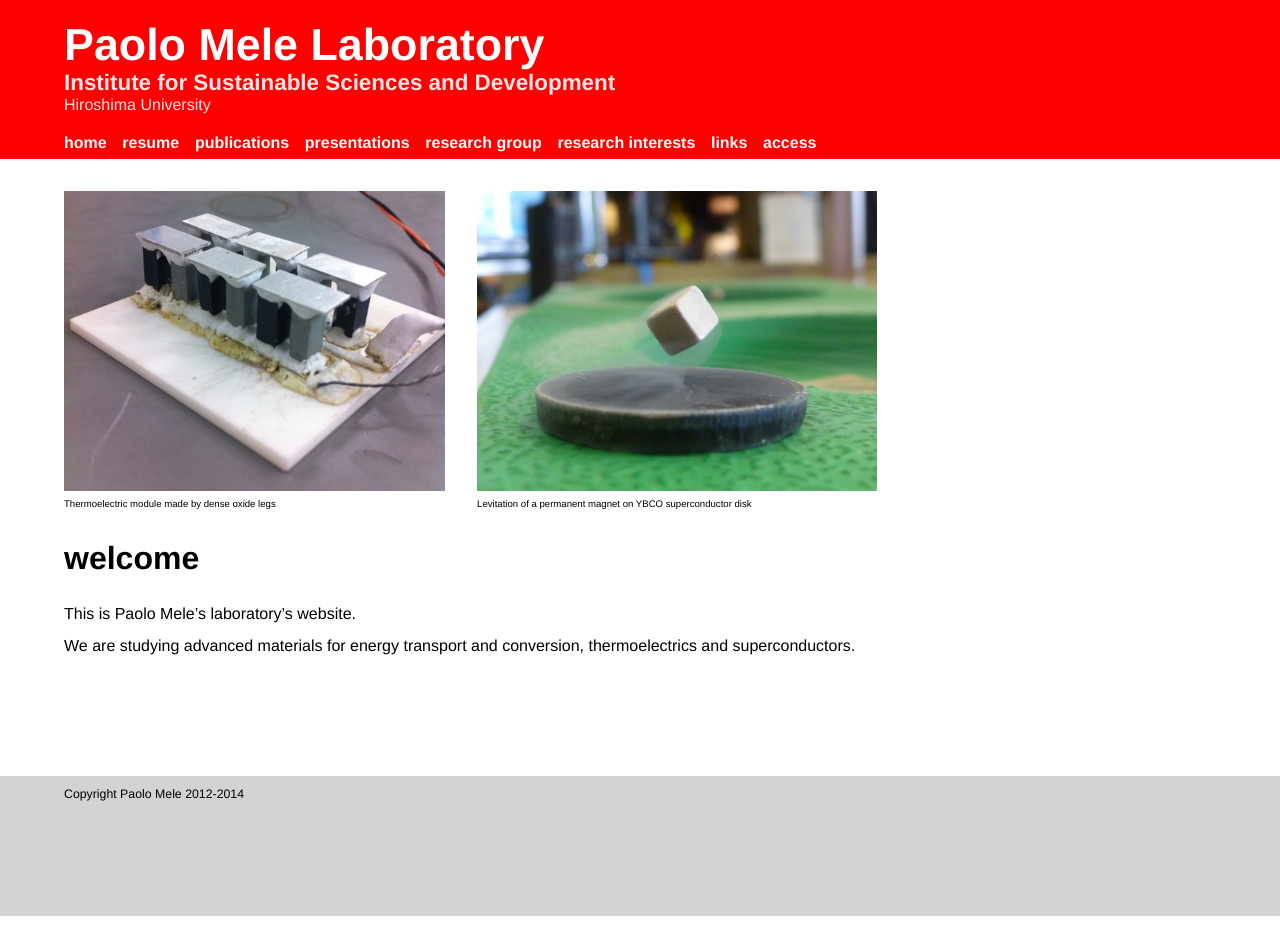
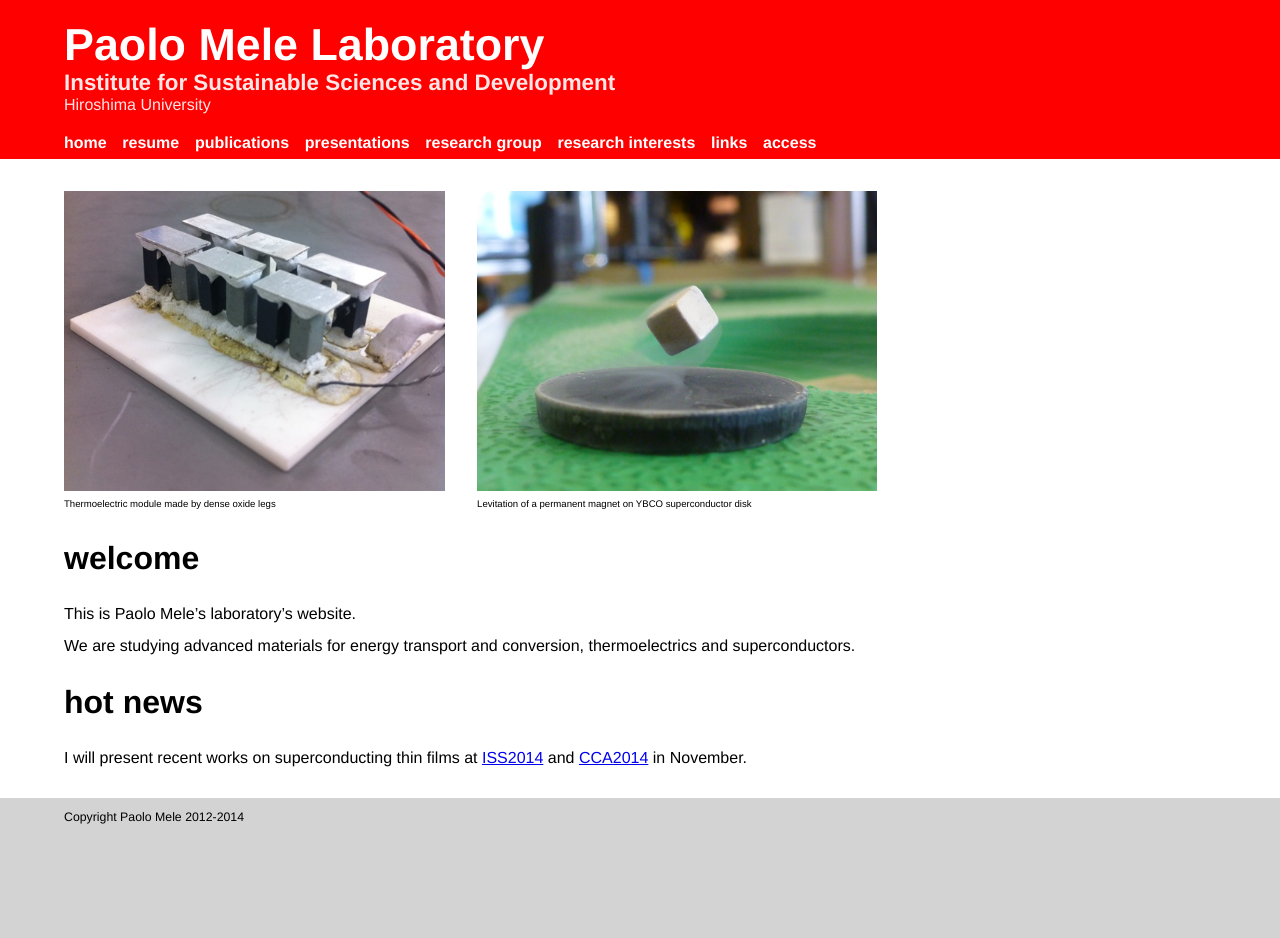
Before and after one commit to PmeleJP/mele, a Jekyll site: the page built from index.md, in a window 1280 px wide. Built offline with Jekyll 4.4.1, drawn with Linux system fonts in a browser that asks for light colours; before the commit the page ends 916 px from its top, so only the background shows below that.

Commit message:
add "hot news"

```diff
--- a/index.md
+++ b/index.md
@@ -34,3 +34,7 @@ title: home
 This is Paolo Mele's laboratory's website.
 
 We are studying advanced materials for energy transport and conversion, thermoelectrics and superconductors.
+
+# hot news
+
+I will present recent works on superconducting thin films at [ISS2014](http://www.istec.or.jp/ISS2014/ISS2014.html) and [CCA2014](http://www.cca2014.org/) in November.
```
